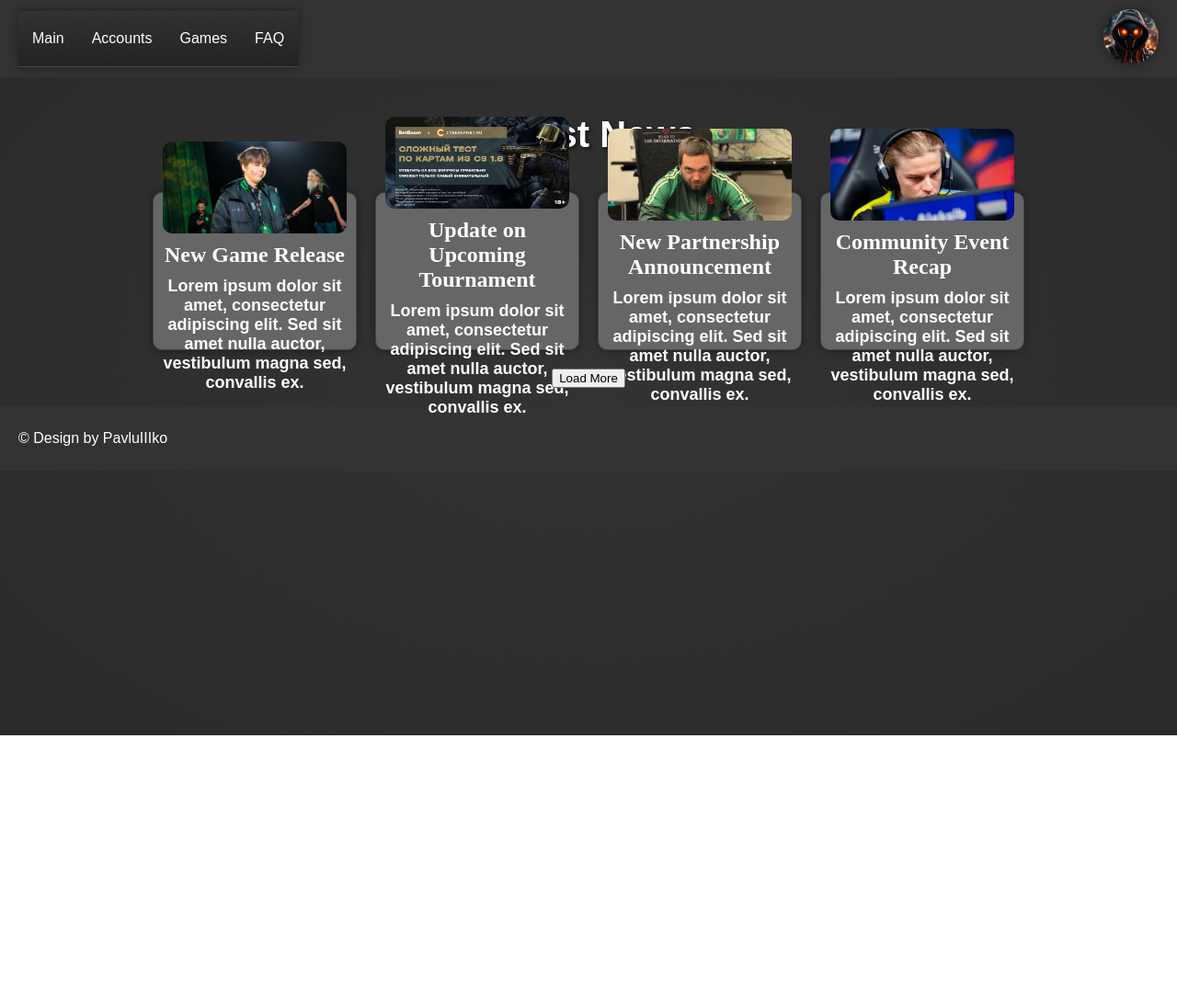
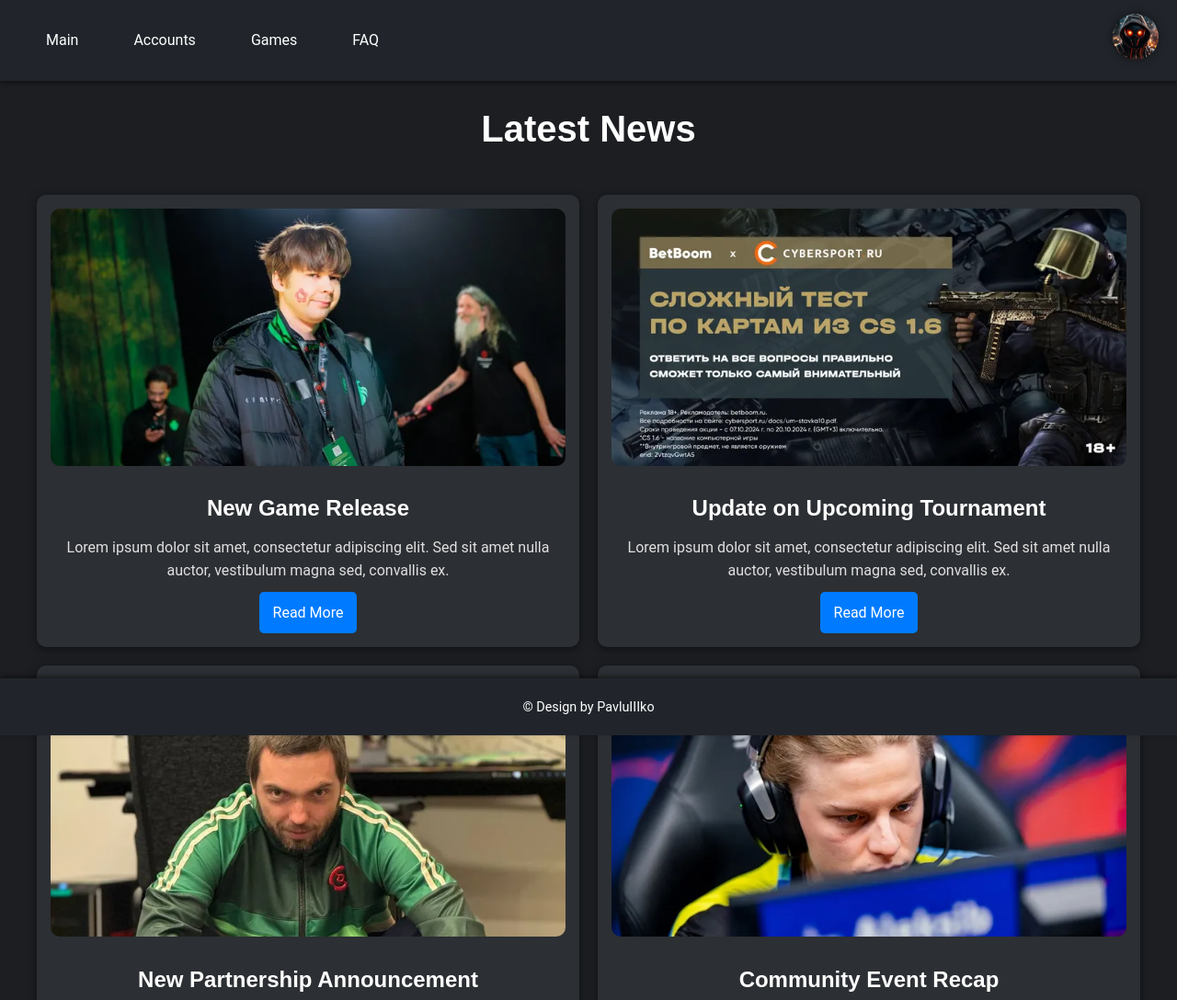
Before and after one commit to pavluiiikoglz/frontend, a plain HTML site: page index.html in a window 1280 px wide. Shown: the top 1088 px of the page at 92% size. Before the commit the page ends 800 px from the top, so only its background shows below. Drawn offline with Linux system fonts and the light colour scheme.

Commit message:
171024morning

```diff
--- a/index.html
+++ b/index.html
@@ -4,7 +4,7 @@
     <meta charset="UTF-8">
     <meta name="viewport" content="width=device-width, initial-scale=1.0">
     <link rel="shortcut icon" href="images/title.png" type="image/x-icon">
-    <title>Gamer`s video game stats</title>
+    <title>Gamer's Video Game Stats</title>
     <link rel="stylesheet" href="styles/style.css">
 </head>
 <body>
@@ -23,27 +23,31 @@
         <h1 class="news-title">Latest News</h1>
         <div class="grid-container-news">
             <div class="grid-items">
-                <img src="/images/news1.jpg" alt="Image 1">
-                <h1>New Game Release</h1>
+                <img src="images/news1.jpg" alt="Image 1">
+                <h2>New Game Release</h2>
                 <p>Lorem ipsum dolor sit amet, consectetur adipiscing elit. Sed sit amet nulla auctor, vestibulum magna sed, convallis ex.</p>
+                <a href="#" class="read-more">Read More</a>
             </div>
             <div class="grid-items">
-                <img src="/images/news2.jpg" alt="Image 2">
-                <h1>Update on Upcoming Tournament</h1>
+                <img src="images/news2.jpg" alt="Image 2">
+                <h2>Update on Upcoming Tournament</h2>
                 <p>Lorem ipsum dolor sit amet, consectetur adipiscing elit. Sed sit amet nulla auctor, vestibulum magna sed, convallis ex.</p>
+                <a href="#" class="read-more">Read More</a>
             </div>
             <div class="grid-items">
-                <img src="/images/news3.jpg" alt="Image 3">
-                <h1>New Partnership Announcement</h1>
+                <img src="images/news3.jpg" alt="Image 3">
+                <h2>New Partnership Announcement</h2>
                 <p>Lorem ipsum dolor sit amet, consectetur adipiscing elit. Sed sit amet nulla auctor, vestibulum magna sed, convallis ex.</p>
+                <a href="#" class="read-more">Read More</a>
             </div>
             <div class="grid-items">
-                <img src="/images/news4.jpg" alt="Image 4">
-                <h1>Community Event Recap</h1>
+                <img src="images/news4.jpg" alt="Image 4">
+                <h2>Community Event Recap</h2>
                 <p>Lorem ipsum dolor sit amet, consectetur adipiscing elit. Sed sit amet nulla auctor, vestibulum magna sed, convallis ex.</p>
+                <a href="#" class="read-more">Read More</a>
             </div>
         </div>
-        <button>Load More</button>
+        <button class="load-more">Load More</button>
     </main>
     <footer>
         <p>&copy; Design by PavluIIIko</p>
--- a/styles/games_style.css
+++ b/styles/games_style.css
@@ -5,24 +5,12 @@
 }
 
 body {
-  font-family: Arial, sans-serif;
+  font-family: 'Roboto', sans-serif; /* Шрифт для текста */
   height: 100vh;
-  background: linear-gradient(135deg, #333, #444, #555);
-  background-size: 200% 200%;
-  animation: gradient-move 10s ease infinite;
+  background-color: #1c1e22; /* Темный фон */
+  color: #e0e0e0; /* Светлый текст */
+  line-height: 1.6; /* Улучшенная читаемость */
   overflow: hidden;
-}
-
-@keyframes gradient-move {
-  0% {
-    background-position: 0% 50%;
-  }
-  50% {
-    background-position: 100% 50%;
-  }
-  100% {
-    background-position: 0% 50%;
-  }
 }
 
 .image {
@@ -38,7 +26,7 @@ body {
 }
 
 nav {
-  background-color: rgba(51, 51, 51, 0.8);
+  background-color: #21252b; /* Темный фон навигации */
   height: 60px;
   display: flex;
   justify-content: center;
@@ -65,7 +53,7 @@ nav li {
 }
 
 nav a {
-  color: #fff;
+  color: #ffffff; /* Цвет текста навигации */
   text-decoration: none;
   width: 100%;
   display: block;
@@ -73,7 +61,7 @@ nav a {
 }
 
 nav a:hover {
-  color: #ccc;
+  color: #ccc; /* Цвет текста при наведении */
 }
 
 .game-title-container {
@@ -90,7 +78,7 @@ nav a:hover {
 .game-title {
   flex: 1 1 200px; /* Минимальная ширина для контейнеров */
   height: 300px;
-  background-color: #333; /* Темный фон для контейнеров */
+  background-color: #2c2f33; /* Темный фон для контейнеров */
   border: 1px solid #444;
   border-radius: 10px;
   box-shadow: 0 0 10px rgba(0, 0, 0, 0.4);
@@ -100,7 +88,7 @@ nav a:hover {
   justify-content: center;
   transition: transform 0.2s ease-in-out;
   margin: 20px; /* Отступ между контейнерами */
-  color: #fff; /* Цвет текста */
+  color: #ffffff; /* Цвет текста */
   text-align: center; /* Центрируем текст */
   padding: 20px; /* Увеличен отступ для лучшего размещения текста */
   overflow: hidden; /* Скрываем переполнение текста */
@@ -123,38 +111,39 @@ nav a:hover {
   font-weight: bold;
   margin-top: 5px; /* Уменьшен отступ для предотвращения переполнения текста */
 }
+
 @media (max-width: 768px) {
   .game-title-container {
       flex-direction: column;
   }
   .game-title {
       width: 100%;
-    margin: 10px 0;
+      margin: 10px 0px;
     }
   }
 
   @media (max-width: 480px) {
-  .nav ul {
-    flex-direction: column;
+      nav ul {
+          flex-direction: column; /* Вертикальное выравнивание для мобильных устройств */
       }
-  .nav li {
-    margin: 10px 0;
+      nav li {
+          margin: 10px 0; /* Увеличенные отступы для мобильных устройств */
       }
       .game-title {
-    height: auto;
+          height: auto; /* Автоматическая высота для контейнеров */
       }
       .game-title img {
-    width: 100%;
-    height: auto;
+          width: 100%; /* Полная ширина для изображений на мобильных устройствах */
+          height: auto; /* Автоматическая высота для изображений */
       }
   }
 
   @media (max-width: 320px) {
       .game-title {
-    height: auto;
+          height: auto; /* Автоматическая высота для контейнеров */
       }
       .game-title img {
-    width: 100%;
-    height: auto;
+          width: 100%; /* Полная ширина для изображений */
+          height: auto; /* Автоматическая высота для изображений */
       }
   }
--- a/styles/style.css
+++ b/styles/style.css
@@ -1,38 +1,30 @@
+/* Общие стили */
 body {
-  font-family: Arial, sans-serif;
+    font-family: 'Roboto', sans-serif; /* Изменение шрифта на Roboto */
     margin: 0;
     padding: 0;
-  height: 100vh;
-  background-image: radial-gradient(farthest-corner at 50% 50%, #333, #222);
-  background-size: 200% 200%;
-  animation: gradient-move 10s ease-in-out infinite;
+    background-color: #1c1e22; /* Более темный фон */
+    color: #e0e0e0; /* Светлый текст для контраста */
+    line-height: 1.6; /* Улучшенная читаемость */
 }
 
-@keyframes gradient-move {
-  0% {
-      background-position: 0% 50%;
-  }
-  100% {
-      background-position: 100% 50%;
-  }
+h1, h2 {
+    margin: 0;
+    font-family: 'Montserrat', sans-serif; /* Шрифт для заголовков */
 }
 
+/* Стили для заголовка */
 header {
-  background-color: #333;
-  padding: 10px 20px;
+    background-color: #21252b; /* Темный фон заголовка */
+    padding: 15px 20px;
     display: flex;
     justify-content: space-between;
     align-items: center;
+    box-shadow: 0 2px 5px rgba(0, 0, 0, 0.5);
 }
 
 nav {
-  background-image: linear-gradient(to bottom, #333, #222);
-  height: 60px;
     display: flex;
-  justify-content: center;
-  align-items: center;
-  box-shadow: 0 0 10px rgba(0, 0, 0, 0.4);
-  border-bottom: 1px solid #444;
 }
 
 nav ul {
@@ -40,127 +32,144 @@ nav ul {
     margin: 0;
     padding: 0;
     display: flex;
-  justify-content: space-between;
-  width: 100%;
 }
 
 nav li {
-  flex: 1;
-  text-align: center;
+    margin: 0 15px;
 }
 
 nav a {
-  color: #fff;
+    color: #ffffff;
     text-decoration: none;
-  padding: 15px;
-  display: block;
-  transition: color 0.2s ease-in-out;
+    padding: 10px 15px;
+    transition: background-color 0.3s, color 0.3s;
 }
 
 nav a:hover {
-  color: #ccc;
+    background-color: #444; /* Эффект наведения */
+    border-radius: 5px;
 }
 
 .image {
-  width: 60px; /* Adjusted to fit the navbar */
-  height: 60px; /* Adjusted to fit the navbar */
+    width: 50px; /* Размер изображения профиля */
+    height: 50px;
     border-radius: 50%;
-  overflow: hidden;
-  z-index: 1;
-  box-shadow: 0 0 10px rgba(0, 0, 0, 0.4);
+    box-shadow: 0 0 10px rgba(0, 0, 0, 0.5);
 }
 
+/* Стили для основного контента */
 main {
     padding: 20px;
     text-align: center;
+    padding-bottom: 60px; /* Отступ для подвала */
 }
 
 .news-title {
     font-size: 2.5em;
-  font-weight: bold;
-  color: #fff;
-  margin: 20px 0;
-  text-shadow: 2px 2px 4px rgba(0, 0, 0, 0.7);
+    margin-bottom: 20px;
+    color: #ffffff; /* Цвет заголовка */
 }
 
+/* Сетка для новостных элементов */
 .grid-container-news {
-  display: flex;
-  justify-content: center;
-  flex-wrap: wrap;
-  gap: 20px;
-  padding: 20px;
-}
-
-.grid-container-accounts {
-  display: grid; /* Используйте grid для контейнера аккаунтов */
-  grid-template-columns: repeat(3, 1fr); /* Пример: 3 колонки */
-  gap: 20px;
+    display: grid;
+    grid-template-columns: repeat(2, 1fr); /* Два ряда */
+    gap: 20px; /* Пробел между элементами */
     padding: 20px;
 }
 
 .grid-items {
-  background-color: #666; /* Dark gray background */
-  border: 1px solid #444; /* Dark gray border */
-  border-radius: 10px; /* Rounded corners */
-  padding: 10px; /* Add some padding */
-  box-shadow: 0 0 10px rgba(0, 0, 0, 0.4); /* Add a subtle shadow */
-  transition: transform 0.2s ease-in-out; /* Add a transition effect */
-  width: 200px; /* Set the width of the tab */
-  height: 150px; /* Set the height of the tab */
-  display: flex; /* Make it a flex container */
-  flex-direction: column; /* Stack elements vertically */
-  justify-content: center; /* Center elements horizontally */
-  align-items: center; /* Center elements vertically */
-  cursor: pointer; /* Change the cursor to a pointer */
+    background-color: #2c2f33; /* Менее выделяющийся фон для карточек */
+    border-radius: 10px; /* Закругленные углы */
+    padding: 15px;
+    box-shadow: 0 2px 10px rgba(0, 0, 0, 0.5);
+    transition: transform 0.2s, box-shadow 0.2s; /* Плавные эффекты при наведении */
 }
 
 .grid-items:hover {
-  transform: scale(1.05); /* Scale up on hover */
-  box-shadow: 0 0 20px rgba(0, 0, 0, 0.6); /* Add a stronger shadow on hover */
+    transform: translateY(-5px); /* Эффект поднятия при наведении */
+    box-shadow: 0 4px 20px rgba(0, 0, 0, 0.7); /* Увеличенная тень при наведении */
 }
 
 .grid-items img {
-  width: 100%; /* Make the image full-width */
-  height: auto; /* Auto-height for the image */
-  border-radius: 10px; /* Rounded corners for the image */
-  transition: opacity 0.2s ease-in-out; /* Add a transition effect */
+    width: 100%; /* Полная ширина для изображений */
+    border-radius: 10px; /* Закругленные углы для изображений */
+    margin-bottom: 10px; /* Пробел под изображением */
 }
 
-.grid-items img:hover {
-  opacity: 0.8; /* Reduce opacity on hover */
+.grid-items h2 {
+    font-size: 1.5em; /* Размер заголовка */
+    margin: 10px 0;
+    color: #ffffff; /* Цвет заголовка */
 }
 
-.grid-items h1 {
-  font-family: 'Times New Roman', Times, serif; /* Font family */
-  font-size: x-large; /* Font size */
-  font-weight: bolder; /* Font weight */
-  color: #fff; /* Text color */
-  text-align: center; /* Center the text */
-  margin: 10px 0 0; /* Add some margin */
-}
 .grid-items p {
-  font-size: 18px; /* Font size */
-  font-weight: bold; /* Font weight */
-  color: #fff; /* Text color */
-  text-align: center; /* Center the text */
-  margin: 10px 0; /* Add some margin */
+    font-size: 1em; /* Размер описания */
+    margin: 10px 0;
 }
 
-footer {
-  background-color: #333;
-  padding: 10px 20px;
-  display: flex;
-  justify-content: space-between;
-  align-items: center;
-  color: #fff;
+/* Кнопка "Читать далее" */
+.read-more {
+    display: inline-block;
+    margin-top: auto; /* Сдвинуть вниз */
+    padding: 10px 15px;
+    background-color: #007bff; /* Цвет кнопки */
+    color: #ffffff; /* Цвет текста кнопки */
+    text-decoration: none;
+    border-radius: 5px;
+    transition: background-color 0.3s;
 }
 
-footer a {
-  color: #fff;
-  text-decoration: none;
-  transition: color 0.2s ease-in-out;
+.read-more:hover {
+    background-color: #0056b3; /* Темнее при наведении */
 }
 
-footer a:hover {
-  color: #ccc;
+/* Кнопка "Загрузить больше" */
+.load-more {
+    margin-top: 20px;
+    padding: 10px 20px;
+    background-color: #007bff; /* Цвет кнопки */
+    color: #ffffff;
+    border: none;
+    border-radius: 5px;
+    cursor: pointer;
+    transition: background-color 0.3s;
 }
+
+.load-more:hover {
+    background-color: #0056b3; /* Темнее при наведении */
+}
+
+/* Стили для подвала */
+footer {
+    position: fixed; /* Фиксированное положение */
+    bottom: 0; /* Приклеить к низу экрана */
+    left: 0; /* Выравнивание по левому краю */
+    right: 0; /* Выравнивание по правому краю */
+    background-color: #21252b; /* Темный фон подвала */
+    padding: 5px 10px; /* Уменьшение отступов для уменьшения высоты */
+    text-align: center;
+    color: #ffffff;
+    box-shadow: 0 -2px 5px rgba(0, 0, 0, 0.5);
+    font-size: 0.9em;
+}
+
+/* Адаптивный дизайн */
+@media (max-width: 768px) {
+    .grid-container-news {
+        grid-template-columns: 1fr; /* Одна колонка на меньших экранах */
+    }
+
+    nav li {
+        margin: 0 10px; /* Уменьшить отступы для меньших экранов */
+    }
+
+    .image {
+        width: 40px; /* Меньший размер изображения профиля */
+        height: 40px;
+    }
+
+    .news-title {
+        font-size: 2em; /* Меньший размер заголовка на мобильных устройствах */
+    }
+}
```
Also changed, not shown: lands/FAQ.html (+51 -13 lines), lands/accounts.html (+1 -1 lines). Lines whose indentation alone changed are shown as unchanged.
